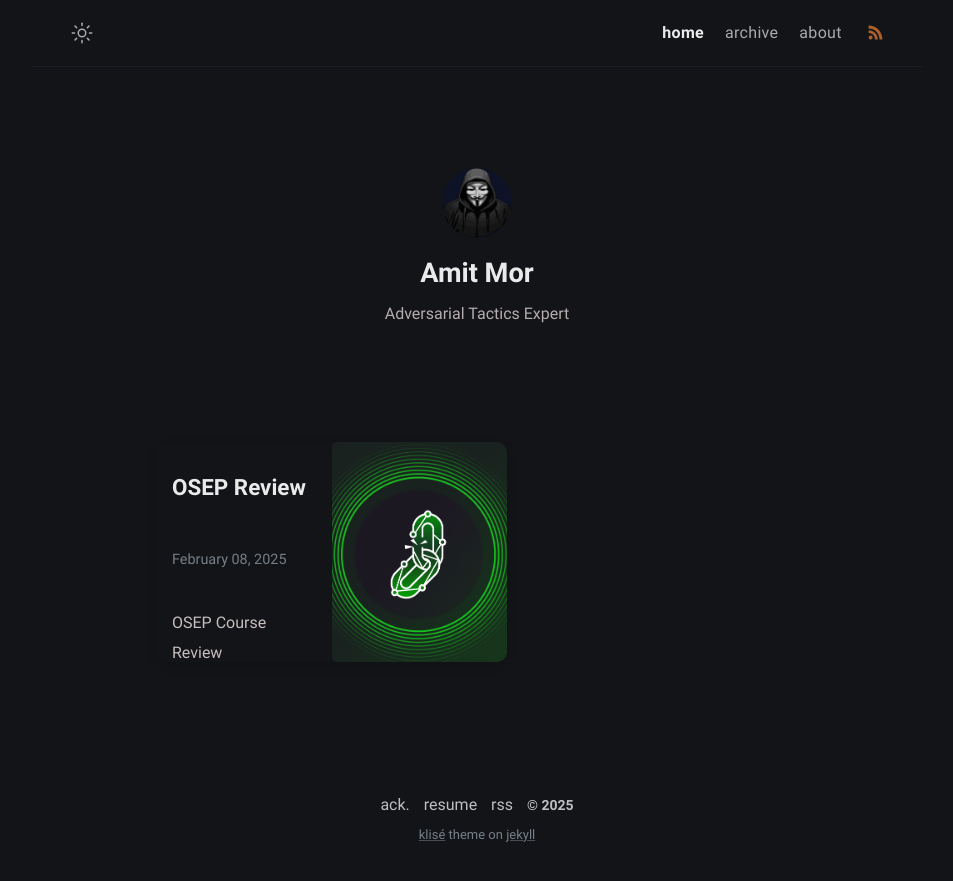
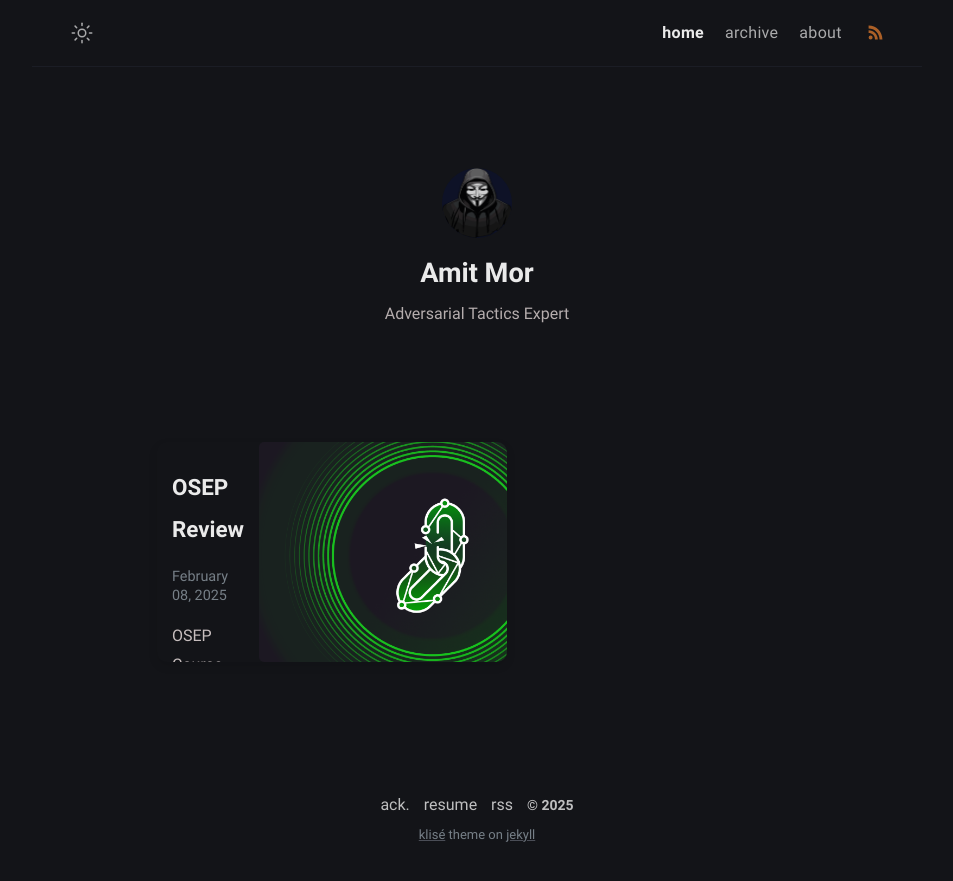
Before and after one commit to Extravenger/extravenger.github.io, a Jekyll site: the page built from index.md, in a window 1280 px wide. Shown: the top 881 px of the page, without its empty margins (163-1116 px from the left). Built offline with Jekyll 4.4.1, drawn with Linux system fonts in a browser that asks for light colours.

Commit message:
Update style.scss

```diff
--- a/assets/css/style.scss
+++ b/assets/css/style.scss
@@ -53,7 +53,7 @@
 
 /* Image section (left half) */
 .post-card-image {
-  width: 50%; /* Ensures the image takes up 50% of the card */
+  width: 100%; /* Ensures the image takes up 50% of the card */
   height: 100%; /* Ensures the image takes the full height */
   flex-shrink: 0;
   border-radius: 5px;
```
